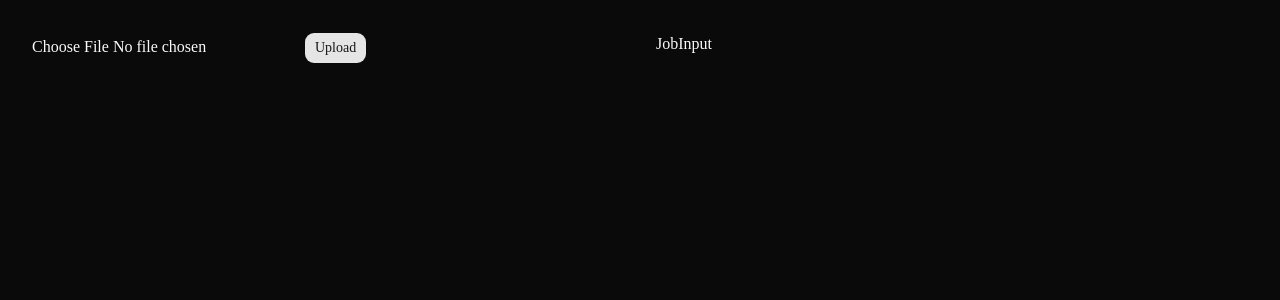
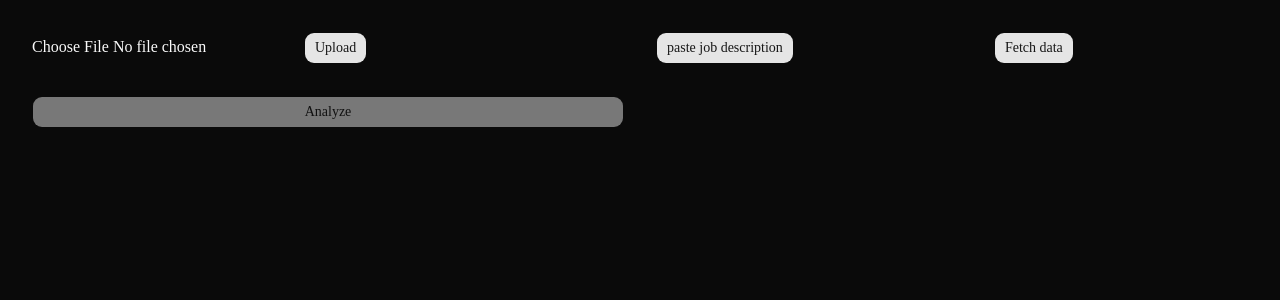
Before and after one commit to STAR-IW/resumioAi, a Next.js app in the folder frontend/: page /analyze in a window 1280 px wide. Shown: the top 300 px of the page. Built offline with nearby package versions, Linux system fonts and the light colour scheme.

Commit message:
Generating response from llm

```diff
--- a/frontend/app/analyze/page.tsx
+++ b/frontend/app/analyze/page.tsx
@@ -2,16 +2,33 @@
 import FileUpload from "@/components/FileUpload";
 import JobInput from "@/components/JobInput";
 import {useState} from "react";
+import {Button} from "@/components/ui/button";
+
+
 
 export default function Analyze(){
     const [cvText, setCvText] = useState<string>('');
+    const [jobInput, setJobInput] = useState<string>('');
+    const [analyzeResult, setAnalyzeResult] = useState<string>('');
+
+    async function handleAnalyze( ){
+
+        const res = await fetch(`${process.env.NEXT_PUBLIC_API_URL}/analyze`, {
+            method: "POST",
+            body: JSON.stringify({ cvText, jobDescription: jobInput }),
+            headers: { 'Content-Type': 'application/json' }
+        });
+        const data = await res.json();
+        setAnalyzeResult(data);
+        console.log(data);
+    }
 
     return (
         <div className='container mx-auto p-8'>
             <div className="grid grid-cols-2 gap-8">
                 <FileUpload onUpload={(cvText : string)=>{ console.log('cvText:', cvText); setCvText(cvText); }}></FileUpload>
-                <JobInput></JobInput>
-
+                <JobInput   onJobInput = {(jobInput: string) =>{console.log('jobInput:', jobInput), setJobInput(jobInput)} }></JobInput>
+                <Button onClick={handleAnalyze} disabled={!cvText || !jobInput}>Analyze</Button>
             </div>
         </div>
         )
--- a/frontend/components/JobInput.tsx
+++ b/frontend/components/JobInput.tsx
@@ -1,6 +1,50 @@
+'use client'
+import {useState} from "react";
+import {Button} from "@/components/ui/button";
+export interface IJobInput {
+    onJobInput: (text:string) => void;
+}
+export default function JobInput({onJobInput} : IJobInput){
 
-export default function JobInput(){
+    const [mode, setMode] = useState<'url' | 'paste'>('url');
+    const [inputValue, setInputValue] = useState<string>('');
+    const [error, setError] = useState<string>('');
+    const modeChange = () =>{
+        setMode(mode === 'url' ? 'paste' : 'url')
+    }
+     async function handleFetch(){
+
+        const endpoint = mode === 'url' ? '/job/scrape' : '/job/paste';
+        const body = mode === 'url' ? { url: inputValue } : { text: inputValue };
+
+        try{
+            const res = await fetch(`${process.env.NEXT_PUBLIC_API_URL}${endpoint}`, {
+                method: "POST",
+                body: JSON.stringify(body),
+                headers: { 'Content-Type': 'application/json' }
+            })
+            if(!res.ok){
+                const error = await res.json()
+                setError(error.message)
+                return
+            }
+            const data = await res.text() // plain text, not JSON
+            onJobInput(data)
+        }catch(error){
+            setError('Network error, please try again later');
+        }
+
+    }
+
     return (
-        <div>JobInput</div>
+        <div>
+            <Button onClick={modeChange}>{mode === 'url' ? 'paste job description' : 'add url'}</Button>
+            {error && <p className="text-red-500 text-sm">{error}</p>}
+            {mode === 'url' ?
+                    (<input type="url" value={inputValue} onChange={e => {setInputValue(e.target.value); setError('')}}/>
+                ) :
+                (<textarea value={inputValue} onChange={e => {setInputValue(e.target.value); setError('')}} placeholder="Paste job description here"/>)}
+            <Button onClick={handleFetch}>Fetch data</Button>
+        </div>
     )
 }
```
